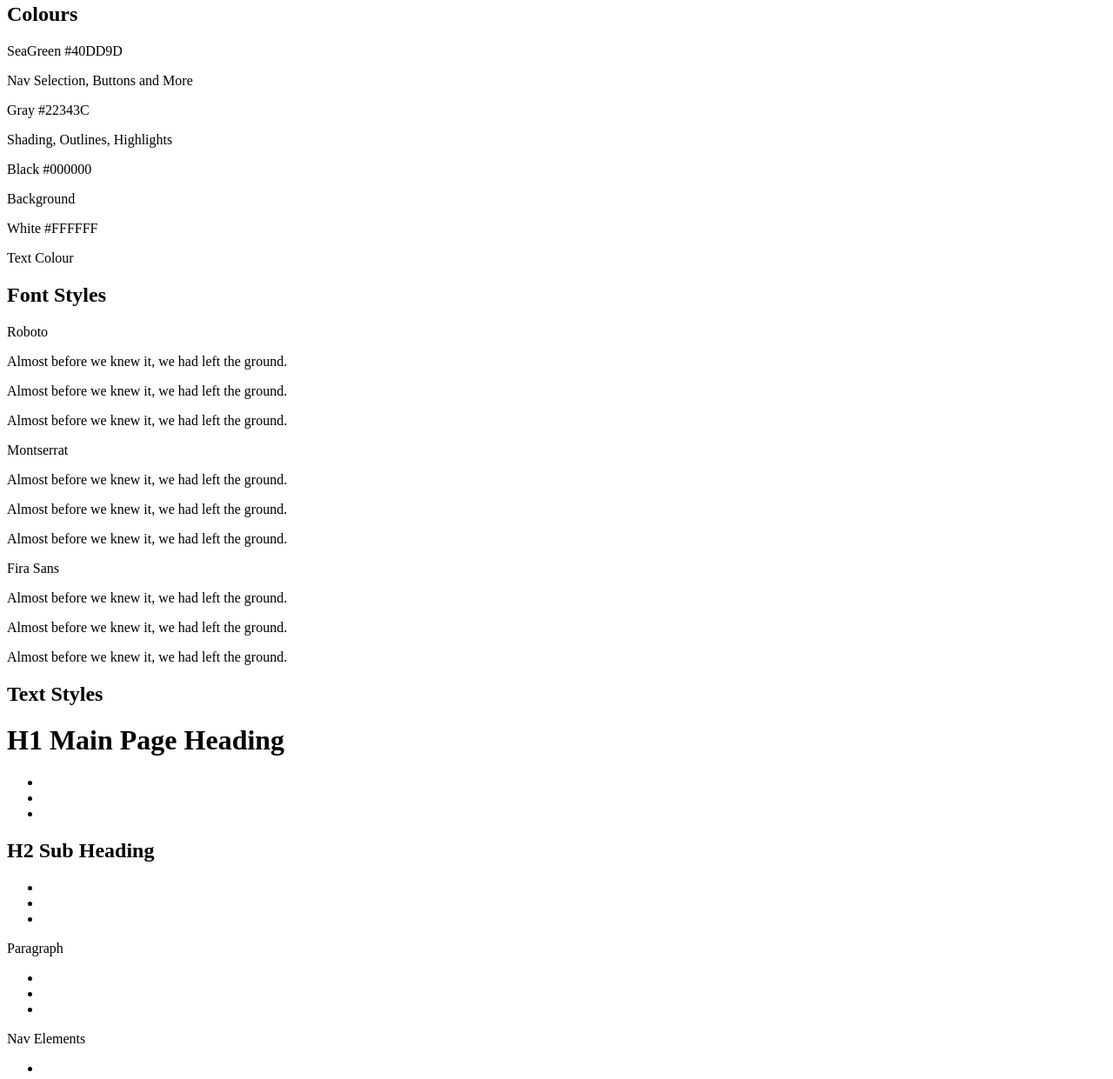
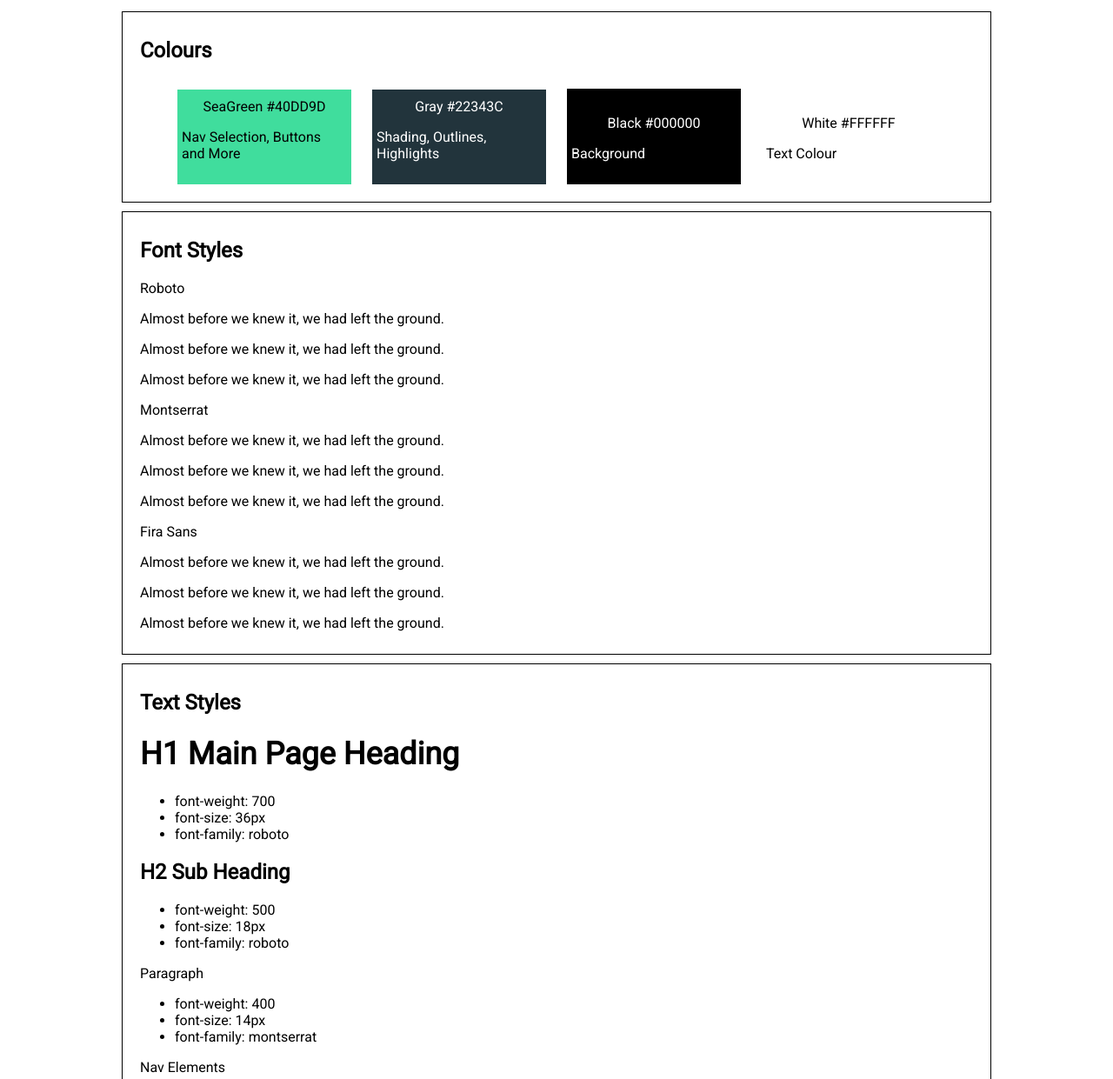
Before and after one commit to Saummmm/website-design-system, a plain HTML site: page index.html in a window 1280 px wide. Shown: the part 77-1318 px from the top of the page at 87% size. Drawn offline with Linux system fonts and the light colour scheme.

Commit message:
finished css for colours

```diff
--- a/index.html
+++ b/index.html
@@ -3,6 +3,7 @@
     <head>
         <title>Site Guide</title>
         <link rel="stylesheet" href="./styles.css">
+        <link href="https://fonts.googleapis.com/css2?family=Roboto&display=swap" rel="stylesheet">
     </head>
     <body>
         <header>
@@ -11,27 +12,29 @@
             </h1>
         </header>
         <main>
+            <div class="container">
+                <h2>Colours</h2>
                 <div class="colourContainer">
-                <h2>Colours</h2>
-                <div class="seaBox">
+                    <div class="color-box seaBox">
                         SeaGreen
                         #40DD9D
-                    <p class="whiteCaption">Nav Selection, Buttons and More</p>
+                        <p>Nav Selection, Buttons and More</p>
                     </div>
-                <div class="grayBox">
+                    <div class="color-box grayBox">
                         Gray
                         #22343C
-                    <p class="whiteCaption">Shading, Outlines, Highlights</p>
+                        <p>Shading, Outlines, Highlights</p>
                     </div>
-                <div class="blackBox">
+                    <div class="color-box blackBox">
                         Black
                         #000000
-                    <p class="whiteCaption">Background</p>
+                        <p>Background</p>
                     </div>
-                <div class="whiteBox">
+                    <div class="color-box whiteBox">
                         White
                         #FFFFFF
-                    <p class="whiteCaption">Text Colour</p>
+                        <p>Text Colour</p>
+                    </div>
                 </div>
             </div>
             <div class="container">
@@ -64,13 +67,13 @@
                         <h1>H1 Main Page Heading</h1>
                         <ul>
                             <li>
-
+                                font-weight: 700
                             </li>
                             <li>
-
+                                font-size: 36px
                             </li>
                             <li>
-
+                                font-family: roboto
                             </li>
                         </ul>
                     </div>
@@ -78,13 +81,13 @@
                         <h2>H2 Sub Heading</h2>
                         <ul>
                             <li>
-
+                                font-weight: 500
                             </li>
                             <li>
-
+                                font-size: 18px
                             </li>
                             <li>
-
+                                font-family: roboto
                             </li>
                         </ul>
                     </div>
@@ -92,13 +95,13 @@
                         <p>Paragraph</p>
                         <ul>
                             <li>
-
+                                font-weight: 400
                             </li>
                             <li>
-
+                                font-size: 14px
                             </li>
                             <li>
-
+                                font-family: montserrat
                             </li>
                         </ul>
                     </div>
@@ -106,13 +109,13 @@
                         <nav>Nav Elements</nav>
                         <ul>
                             <li>
-
+                                font-weight: 200
                             </li>
                             <li>
-
+                                font-size: 10px
                             </li>
                             <li>
-
+                                font-family: roboto
                             </li>
                         </ul>
                     </div>
--- a/styles.css
+++ b/styles.css
@@ -0,0 +1,49 @@
+* {
+  text-align: left;
+  font-family: roboto;
+  box-sizing: border-box;
+}
+
+h1 {
+  font-size: 36px;
+}
+
+.container {
+  margin: 10px auto;
+  border: 1px solid black;
+  width: 1000px;
+  padding: 10px 20px;
+}
+
+.colourContainer {
+  margin: 0px auto;
+  text-align: center;
+}
+
+.color-box {
+  width: 200px;
+  display: inline-block;
+  text-align: center;
+  padding: 10px 5px;
+  margin: 10px;
+}
+
+.seaBox {
+  background-color: #40dd9d;
+}
+
+.grayBox {
+  background-color: #22343c;
+  color: white;
+}
+
+.blackBox {
+  background-color: black;
+  color: white;
+  padding-top: 30px;
+}
+
+.whiteBox {
+  background-color: white;
+  padding-top: 30px;
+}
```
Lines whose indentation alone changed are shown as unchanged.
